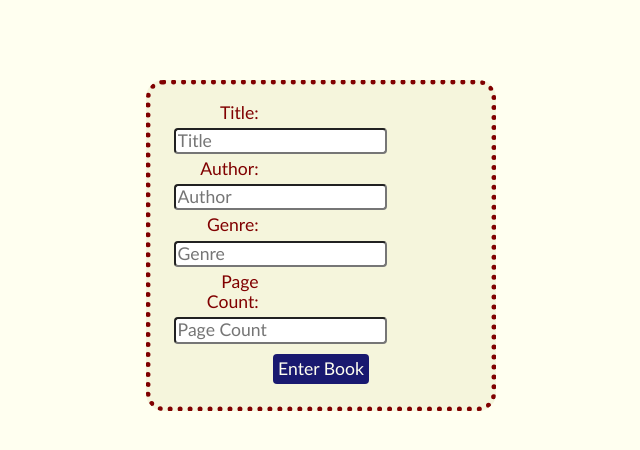
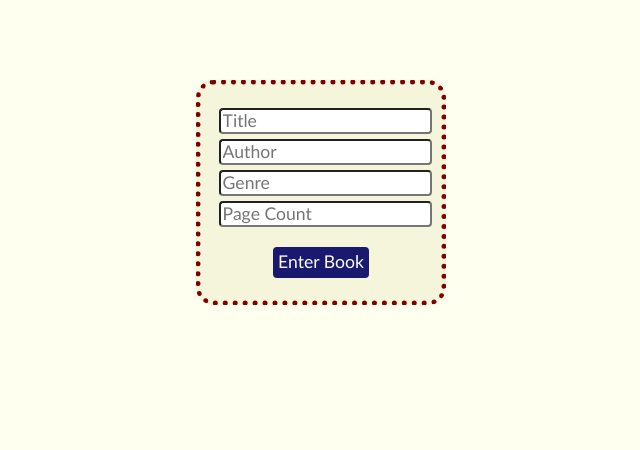
Before and after one commit to swic-cis-177/mt-project-elizabeth-meyer, a website: page index.html in a window 1280 px wide. Shown: the whole page, without its empty margins (319-959 px from the left). Drawn offline with nearby package versions, Linux system fonts and the light colour scheme.

Commit message:
Change button and form margin.

```diff
--- a/style.css
+++ b/style.css
@@ -10,16 +10,17 @@ form {
   font-size: 1.1em;
   margin: 10vmin auto;
   padding: 1em;
-  width: 350px;
+  width: 250px;
 }
 label {
-  display: inline-block;
-  text-align: right;
-  width: 90px;
+  left: -9999px;
+  position: absolute;
+  top: -9999px;
 }
 input {
   border-radius: 4px;
-  margin: 5px;
+  display: block;
+  margin: 5px auto;
 }
 button {
   background-color: midnightblue;
@@ -30,6 +31,7 @@ button {
   display: block;
   font-family: "Gill Sans", "Gill Sans MT", "Trebuchet MS", sans-serif;
   margin: 5px auto;
+  margin-top: 20px;
   padding: 5px;
   transition: background-color 0.5s ease-in;
 }
```
